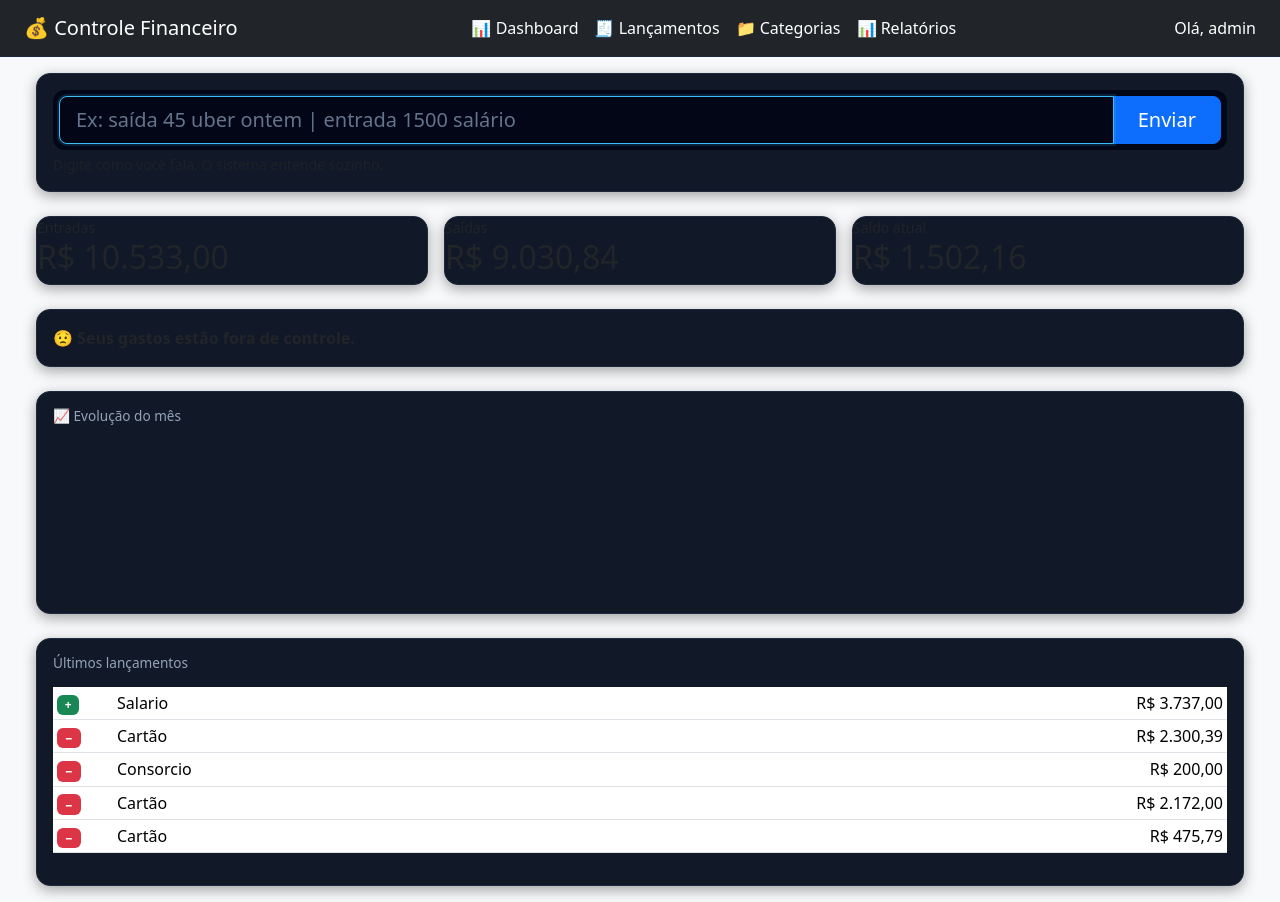
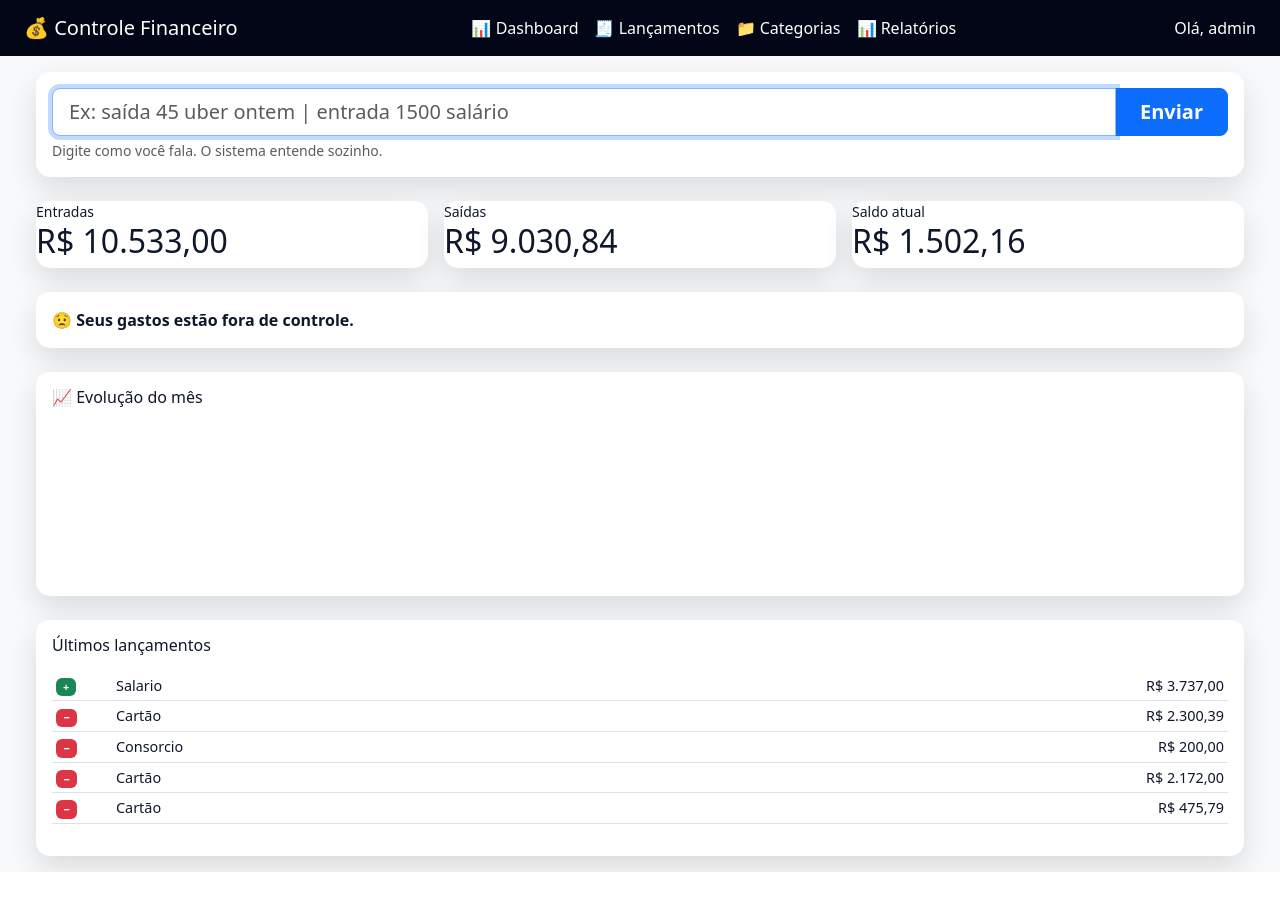
Before and after one commit to matheuspires1310-del/controle-financeiro, a Django app: page / in a window 1280 px wide. After the commit the page ends 872 px from the top, so only its background shows below. Run offline with Django 5.2, Linux system fonts and the light colour scheme; a user stored in the database is signed in; data comes from the database, SQL or seed files in the repository; a map, chart or similar area stays blank.

Commit message:
Redesign dashboard: dark layout + cards claros

```diff
--- a/core/static/core/css/dashboard.css
+++ b/core/static/core/css/dashboard.css
@@ -1,144 +1,122 @@
 /* =========================
-   DARK CLEAN – DASHBOARD
+   BASE (LAYOUT GERAL)
 ========================= */
 
 body {
-    background-color: #0b1220;
-    color: #e5e7eb;
+    background-color: #0f172a;
+    color: #0f172a;
 }
 
 /* Navbar */
 .navbar {
-    background: #020617;
-    border-bottom: 1px solid #1e293b;
+    background: linear-gradient(90deg, #020617, #020617);
 }
 
-/* Cards */
+/* =========================
+   CARDS (CLAROS)
+========================= */
+
 .card {
-    background-color: #111827;
-    border: 1px solid #1e293b;
+    background-color: #ffffff;
+    color: #0f172a;
     border-radius: 14px;
-    box-shadow: 0 4px 14px rgba(0,0,0,.35);
+    border: none;
+    box-shadow: 0 12px 30px rgba(0,0,0,0.12);
+    transition: all 0.25s ease;
 }
 
-/* Cards KPI */
-.card h6 {
-    color: #94a3b8;
-    font-size: 0.85rem;
+.card:hover {
+    transform: translateY(-3px);
+    box-shadow: 0 16px 40px rgba(0,0,0,0.18);
 }
 
-.card h3 {
+/* =========================
+   KPI (TOPO)
+========================= */
+
+.kpi-card h6 {
+    font-size: 0.9rem;
+    color: #64748b;
+}
+
+.kpi-card h3 {
     font-weight: 700;
 }
 
-/* Entradas / Saídas / Saldo */
-.text-success { color: #22c55e !important; }
-.text-danger { color: #ef4444 !important; }
-.text-primary { color: #38bdf8 !important; }
+/* Cores */
+.text-success { color: #16a34a !important; }
+.text-danger  { color: #dc2626 !important; }
+.text-primary { color: #2563eb !important; }
 
-/* Input rápido */
-.form-control {
-    background-color: #020617;
-    color: #e5e7eb;
-    border: 1px solid #334155;
+/* =========================
+   INPUT INTELIGENTE
+========================= */
+
+.input-group input {
+    border-radius: 12px 0 0 12px;
+    border: 1px solid #cbd5f5;
 }
 
-.form-control:focus {
-    background-color: #020617;
-    color: #fff;
-    border-color: #38bdf8;
-    box-shadow: 0 0 0 2px rgba(56,189,248,.15);
-}
-
-.form-control::placeholder {
-    color: #64748b;
-}
-
-/* Botões */
-.btn-success {
-    background: linear-gradient(135deg, #22c55e, #16a34a);
-    border: none;
+.input-group button {
+    border-radius: 0 12px 12px 0;
     font-weight: 600;
 }
 
-.btn-success:hover {
-    filter: brightness(1.1);
+/* =========================
+   HUMOR / ALERTAS
+========================= */
+
+.humor {
+    padding: 14px;
+    border-radius: 12px;
+    font-weight: 500;
 }
 
-/* Alertas */
-.alert {
-    background-color: #020617;
-    border: 1px solid #334155;
-    color: #e5e7eb;
+.humor.good {
+    background: #ecfdf5;
+    color: #166534;
 }
 
-/* Gráfico */
-canvas {
-    background: transparent !important;
+.humor.warn {
+    background: #fff7ed;
+    color: #9a3412;
 }
 
-/* Tabela */
-.table {
-    color: #e5e7eb;
+.humor.bad {
+    background: #fef2f2;
+    color: #991b1b;
 }
 
-.table thead th {
-    color: #94a3b8;
-    border-color: #1e293b;
+/* =========================
+   GRÁFICO
+========================= */
+
+#graficoCategoria {
+    max-height: 300px;
 }
 
-.table tbody tr:hover {
-    background-color: #020617;
+/* =========================
+   TABELA
+========================= */
+
+.table {
+    font-size: 0.9rem;
 }
 
-
-/* BADGES */
-.badge {
-    font-size: 0.75rem;
+.table th {
+    color: #475569;
 }
 
-/* RESPONSIVO */
+.table td {
+    color: #0f172a;
+}
+
+/* =========================
+   RESPONSIVO
+========================= */
+
 @media (max-width: 768px) {
-    .dashboard-a {
-        padding: 16px;
-    }
-
-    .resumo-card {
-        text-align: center;
+    .kpi-card h3 {
+        font-size: 1.4rem;
     }
 }
-
-/* ===== CORREÇÃO KPI ===== */
-
-.card h6 {
-    color: #94a3b8 !important;
-}
-
-.card h3 {
-    color: #f8fafc !important;
-    font-size: 1.8rem;
-}
-
-.card .text-success {
-    color: #22c55e !important;
-}
-
-.card .text-danger {
-    color: #ef4444 !important;
-}
-
-.card .text-primary {
-    color: #38bdf8 !important;
-}
-
-/* Cards grandes (gráfico / blocos longos) */
-.card canvas,
-.card .card-body {
-    background-color: transparent;
-}
-
-.input-group {
-    background: #020617;
-    border-radius: 12px;
-    padding: 6px;
-}
```
